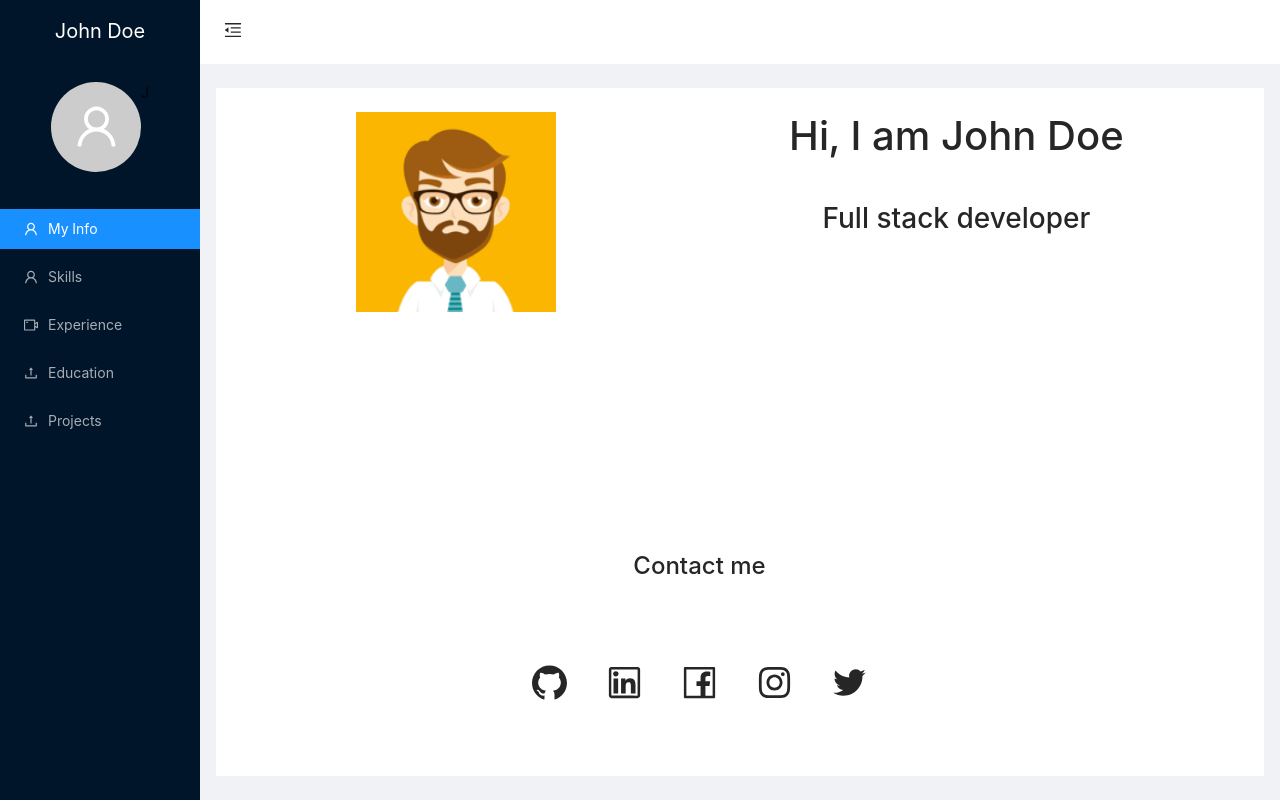
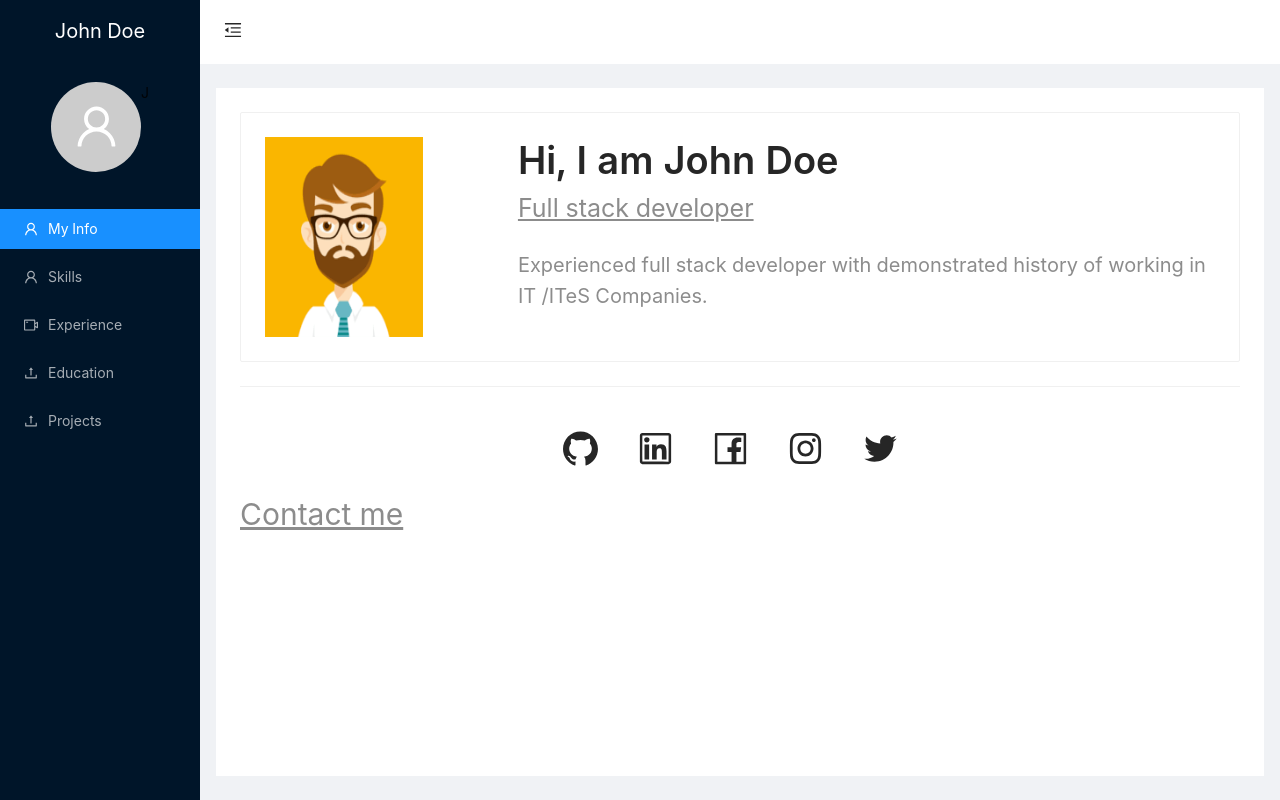
Before and after one commit to harshpahariya/portfolio, a React (Create React App) app: page / in a window 1280 px wide. Built offline with nearby package versions, Linux system fonts and the light colour scheme.

Commit message:
Info Design changes

```diff
--- a/src/components/Info/Info.js
+++ b/src/components/Info/Info.js
@@ -1,24 +1,30 @@
 import React, { Component } from 'react'
-import { Image } from 'antd'
+import { Divider, Image,Card } from 'antd'
 import john from './../../assets/john.png'
 import avatar from './../../assets/avatar.png'
 import { GithubOutlined, LinkedinOutlined, TwitterOutlined, FacebookOutlined, InstagramOutlined } from '@ant-design/icons'
-import { Tooltip } from 'antd';
+import { Tooltip, Typography } from 'antd';
+const { Title,Text } = Typography;
 
 class Info extends Component {
     render() {
         return (
             <>
-                <div style={{ display: 'flex', flexDirection: 'row', justifyContent: 'space-around' }}>
+                <Card>
+                <div style={{ display: 'flex', flexDirection: 'row' }}>
                     <Image width={200} height={200} src={john} fallback={avatar} />
-                    <div style={{ textAlign: 'center' }}>
-                        <h1>Hi, I am John Doe</h1>  <br />
-                        <h3>Full stack developer</h3>
+                    <div style={{marginLeft: '10%'}}>
+                        <Title style={{marginBottom:'5px'}}>Hi, I am John Doe</Title>
+                        <Text style={{fontSize:'25px'}} type="secondary" underline>Full stack developer</Text><br /><br/>
+                        <Text type="secondary" style={{fontSize:'20px'}}>Experienced full stack developer with demonstrated history of working in IT /ITeS Companies.</Text>
                     </div>
                 </div>
-                <div style={{left:'40%', position:'absolute', bottom:'0', marginBottom:'10vh'}}>
-                    <h4 style={{textAlign:'center'}}>Contact me</h4>
-                    <div style={{ marginTop: '8vh' }}>
+                </Card>
+                <Divider />
+                <div style={{display:'flex',flexDirection:'row'}}>
+                    <div style={{marginTop:'10vh'}}><Text style={{fontSize:'30px'}} type="secondary" underline>Contact me</Text></div>
+                    <div style={{ marginLeft: '14%'}}>
+
                         <Tooltip title="github">
                             <GithubOutlined style={{ fontSize: '2.5em', margin: '10px', padding: '10px' }} />
                         </Tooltip>
@@ -36,6 +42,7 @@ class Info extends Component {
                         </Tooltip>
                     </div>
                 </div>
+
             </>
         )
     }
```
